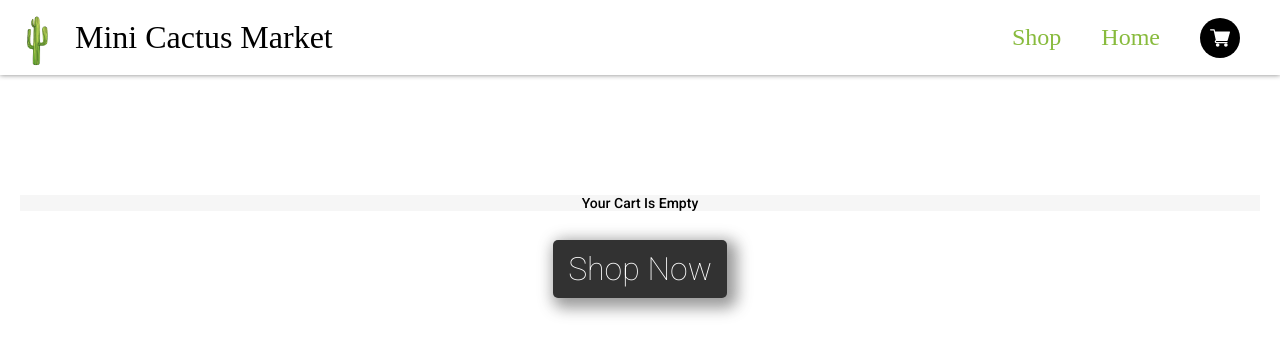
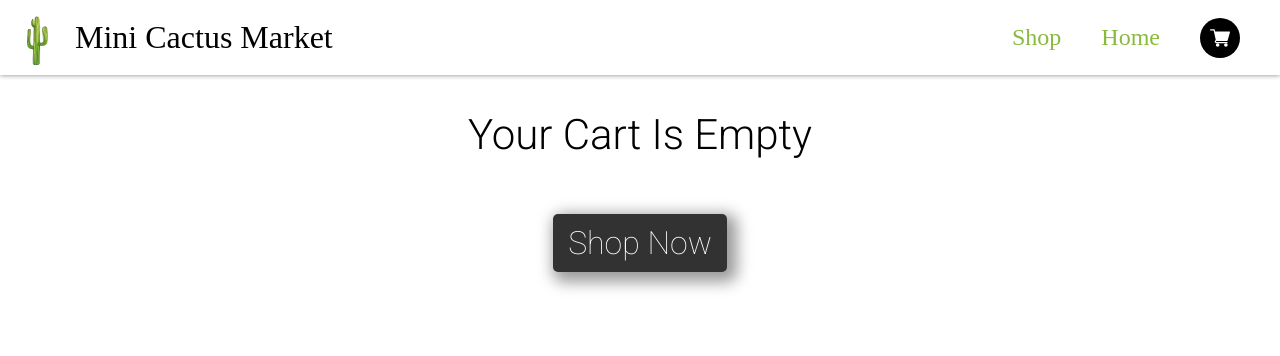
Before and after one commit to charliebarger/mini-cactus-shop, a React (Create React App) app: page /cart in a window 1280 px wide. Shown: the top 356 px of the page. Built offline with nearby package versions, Linux system fonts and the light colour scheme; a web font is replaced by a local one.

Commit message:
give buttons a hover effect

```diff
--- a/src/App.css
+++ b/src/App.css
@@ -271,12 +271,6 @@ h1.cart-page--header {
   font-weight: 400;
 }
 
-.cart-header {
-  background-color: #f6f6f6;
-  font-weight: 500;
-  font-size: 14px;
-}
-
 .cart-image-wrapper {
   width: 100px;
   height: 100px;
@@ -327,6 +321,11 @@ select {
   background: #039be5;
   border: none;
   color: white;
+}
+
+.checkout-button:hover {
+  transform: translateY(-1px);
+  box-shadow: 5px 5px 15px 0px grey;
 }
 
 .checkout-total {
--- a/src/componenets/EmptyCart.js
+++ b/src/componenets/EmptyCart.js
@@ -3,7 +3,7 @@ import ShopNowButton from "./ShopNowButton";
 const EmptyCart = () => {
   return (
     <div className={"cart-wrapper"}>
-      <h1 className={"cart-header"}>Your Cart Is Empty</h1>
+      <h2>Your Cart Is Empty</h2>
       <ShopNowButton />
     </div>
   );
```
